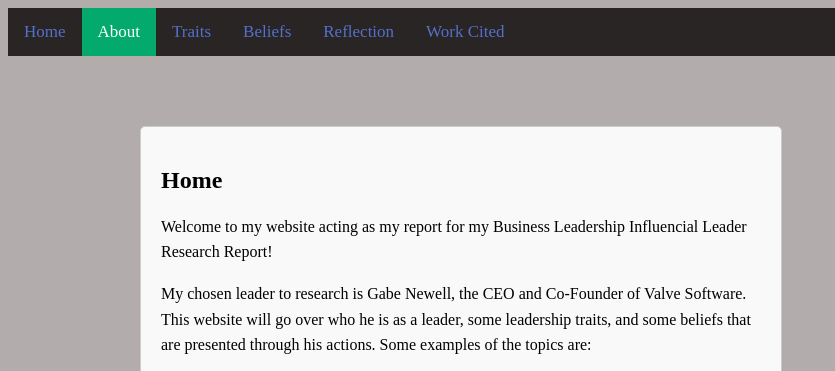
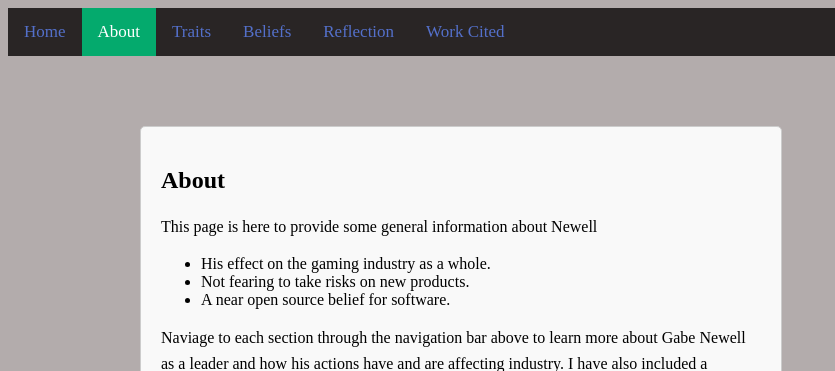
Before and after one commit to Corvus111/BUSM3031-Project-Website, a plain HTML site: page docs/about.html in a window 1280 px wide. Shown: the top 371 px of the page, 0-835 px from the left. Drawn offline with Linux system fonts and the light colour scheme.

Commit message:
Upadted page headers. Also noted type in beliefs.html file (Spelt currently as beleifs.html)

```diff
--- a/docs/about.html
+++ b/docs/about.html
@@ -104,13 +104,9 @@
     <div class="container">
         <div class="row">
             <div class="col" id="generaltext">
-                <h2>Home</h2>
+                <h2>About</h2>
                 <p>
-                    Welcome to my website acting as my report for my Business Leadership Influencial Leader Research Report!
-                </p>
-                <p>
-                    My chosen leader to research is Gabe Newell, the CEO and Co-Founder of Valve Software. This website will go over who he is as a leader, some leadership traits,
-                    and some beliefs that are presented through his actions. Some examples of the topics are:
+                    This page is here to provide some general information about Newell
                 </p>
                 <ul>
                     <li>His effect on the gaming industry as a whole.</li>
```
Also changed, not shown: docs/beleifs.html (+1 -1 lines), docs/reflection.html (+1 -1 lines), docs/traits.html (+1 -1 lines), docs/work_cited.html (+1 -1 lines).
